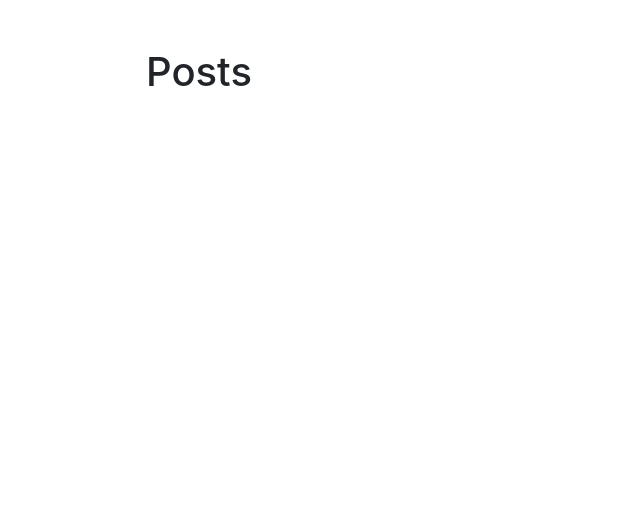
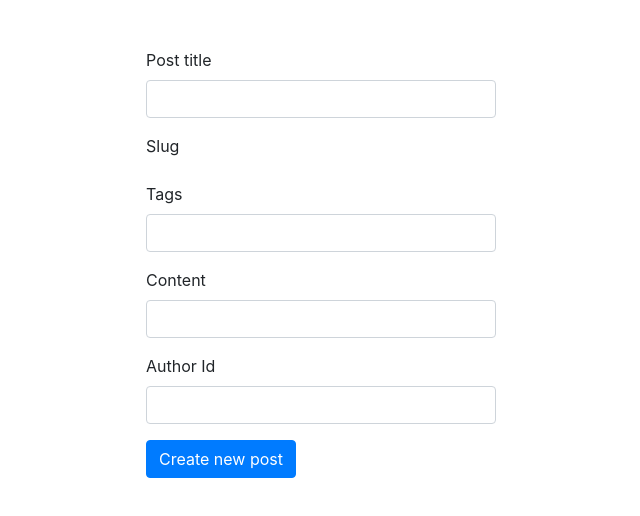
Before and after one commit to namlevu/bwc, a React app: page /posts in a window 1280 px wide. Shown: the top 516 px of the page, without its empty margins (34-674 px from the left). Built offline with nearby package versions, Linux system fonts and the light colour scheme.

Commit message:
append new post module.

```diff
--- a/src/App.js
+++ b/src/App.js
@@ -1,11 +1,7 @@
 import React, { Component } from 'react';
 import { Switch, BrowserRouter as Router, Route, Link } from "react-router-dom";
+import { Home, Posts } from './components';
 
-const Home=() => (
-  <div>
-    <h1>Welcome to the NamVL Website!</h1>
-  </div>
-)
 const About=()=>(
   <div>
     <h1>Welcome to the About page!</h1>
@@ -21,7 +17,7 @@ class App extends Component {
           <div>
             <Route exact path="/" component={Home}/>
             <Route path="/about/" component={About} />
-            <Route path="/posts" render={() => <h1>Posts</h1>} />
+            <Route path="/posts" component={Posts} />
           </div>
         </Switch>
       </Router>
--- /dev/null
+++ b/src/components/Home/index.jsx
@@ -0,0 +1,11 @@
+import React from 'react';
+
+export default class Home extends React.Component {
+  render() {
+    return(
+      <div>
+        <h1> Home page </h1>
+      </div>
+    );
+  }
+}
--- /dev/null
+++ b/src/components/Posts/container/NewPost.js
@@ -0,0 +1,90 @@
+import React, { Component } from "react";
+import axios from 'axios';
+
+import Input from "../../presentational/Input";
+
+class NewPost extends Component {
+  constructor() {
+    super();
+    this.state = {
+      title:"",
+      slug:"",
+      tags:"",
+      content:"",
+      author_id:""
+    };
+    this.handleChange = this.handleChange.bind(this);
+    this.handleSubmit = this.handleSubmit.bind(this);
+  }
+  handleChange(event) {
+    this.setState({ [event.target.id]: event.target.value });
+  }
+  handleSubmit(event) {
+    event.preventDefault();
+    const post = {
+      title: this.state.title,
+      slug: this.state.slug,
+      tags: this.state.tags,
+      content: this.state.content,
+      author_id: this.state.author_id
+    };
+    console.log(post);
+    /*
+    axios.post(`http://127.0.0.1:9009/v1/posts`, { post })
+      .then(res => {
+        console.log(res);
+        console.log(res.data);
+      })
+      */
+  }
+
+  render() {
+    const { title, slug, tags, content, author_id } = this.state;
+    return (
+      <form id="article-form" onSubmit={this.handleSubmit}>
+        <Input
+          text="Post title"
+          label="Post title"
+          type="text"
+          id="title"
+          value={title}
+          handleChange={this.handleChange}
+        />
+        <Input
+          text="Slug"
+          label="Slug"
+          type="hidden"
+          id="slug"
+          value={slug}
+          handleChange={this.handleChange}
+        />
+        <Input
+          text="Tags"
+          label="tags"
+          type="text"
+          id="tags"
+          value={tags}
+          handleChange={this.handleChange}
+        />
+        <Input
+          text="Content"
+          label="Content"
+          type="text"
+          id="content"
+          value={content}
+          handleChange={this.handleChange}
+        />
+        <Input
+          text="Author Id"
+          label="Author Id"
+          type="text"
+          id="author_id"
+          value={author_id}
+          handleChange={this.handleChange}
+        />
+        <input className="btn btn-primary" type="submit" value="Create new post" />
+      </form>
+    );
+  }
+}
+export default NewPost;
--- /dev/null
+++ b/src/components/Posts/index.js
@@ -0,0 +1,11 @@
+import React from 'react';
+
+import NewPost from './container/NewPost';
+
+export default class Posts extends React.Component {
+  render() {
+    return(
+      <NewPost />
+    );
+  }
+}
--- /dev/null
+++ b/src/components/index.js
@@ -0,0 +1,2 @@
+export { default as Home } from './Home';
+export { default as Posts } from './Posts';
--- a/webpack.config.js
+++ b/webpack.config.js
@@ -2,10 +2,14 @@ const HtmlWebPackPlugin = require("html-webpack-plugin");
 const ExtractTextPlugin = require('extract-text-webpack-plugin');
 
 module.exports = {
+  resolve:{
+    extensions: ['.js', '.jsx'],
+  },
+
   module: {
     rules: [
       {
-        test: /\.js$/,
+        test: /\.(js|jsx)$/,
         exclude: /node_modules/,
         use: {
           loader: "babel-loader"
```
Also changed, not shown: package.json (+5 -4 lines), 1 other file (tests, documents, lock files or other folders).
